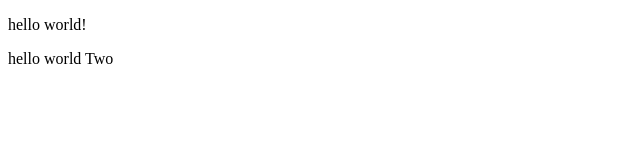
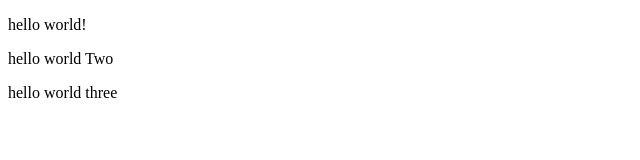
Before and after one commit to Ibn-Adam/greeting, a plain HTML site: page index.html in a window 1280 px wide. Shown: the whole page, without its empty margins (0-640 px from the left). Drawn offline with Linux system fonts and the light colour scheme.

Commit message:
Update index.html

```diff
--- a/index.html
+++ b/index.html
@@ -8,5 +8,6 @@
 <body>
         <p>hello world!</p>
         <p>hello world Two</p>
+        <p>hello world three</p>
 </body>
 </html>
```
